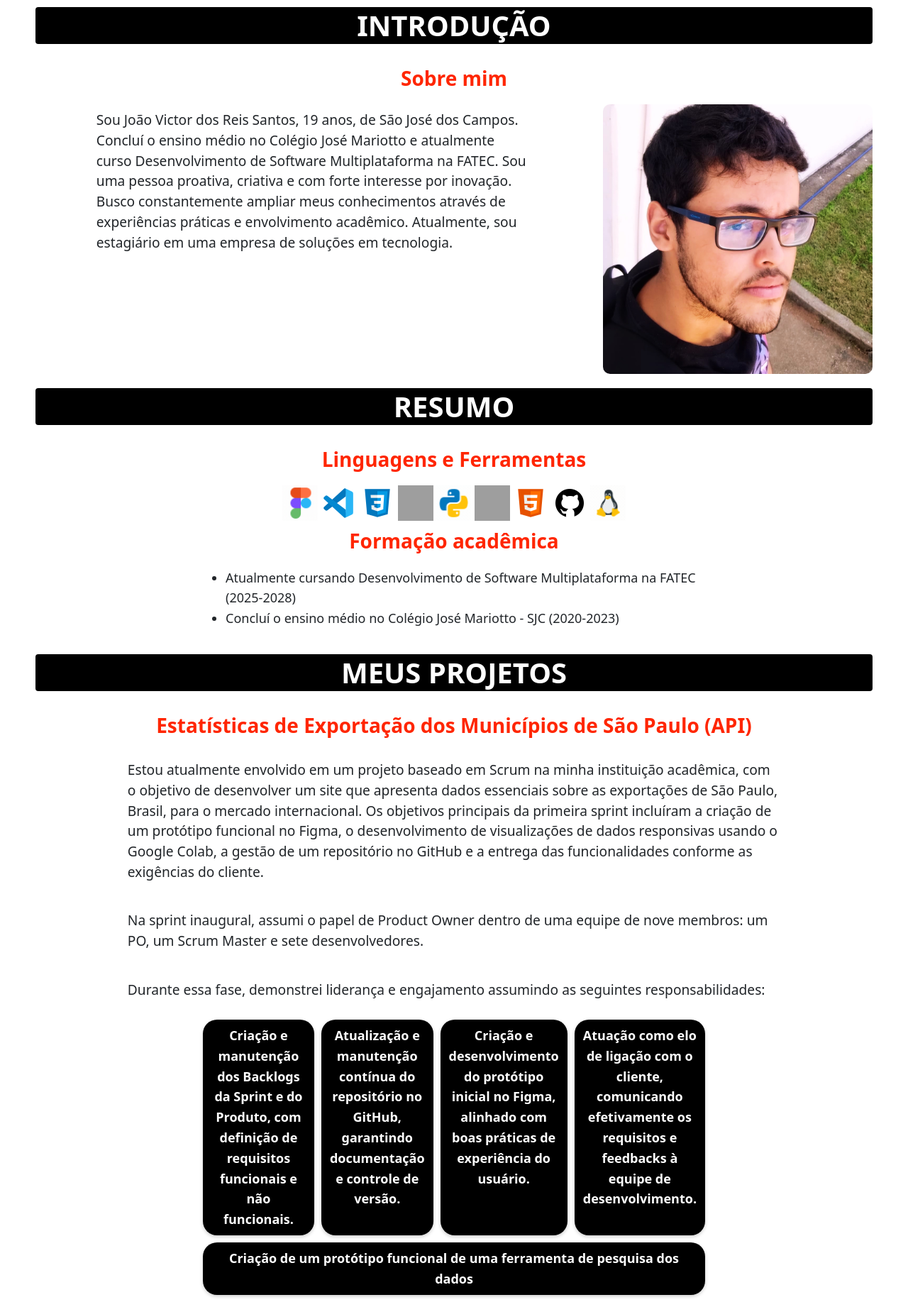
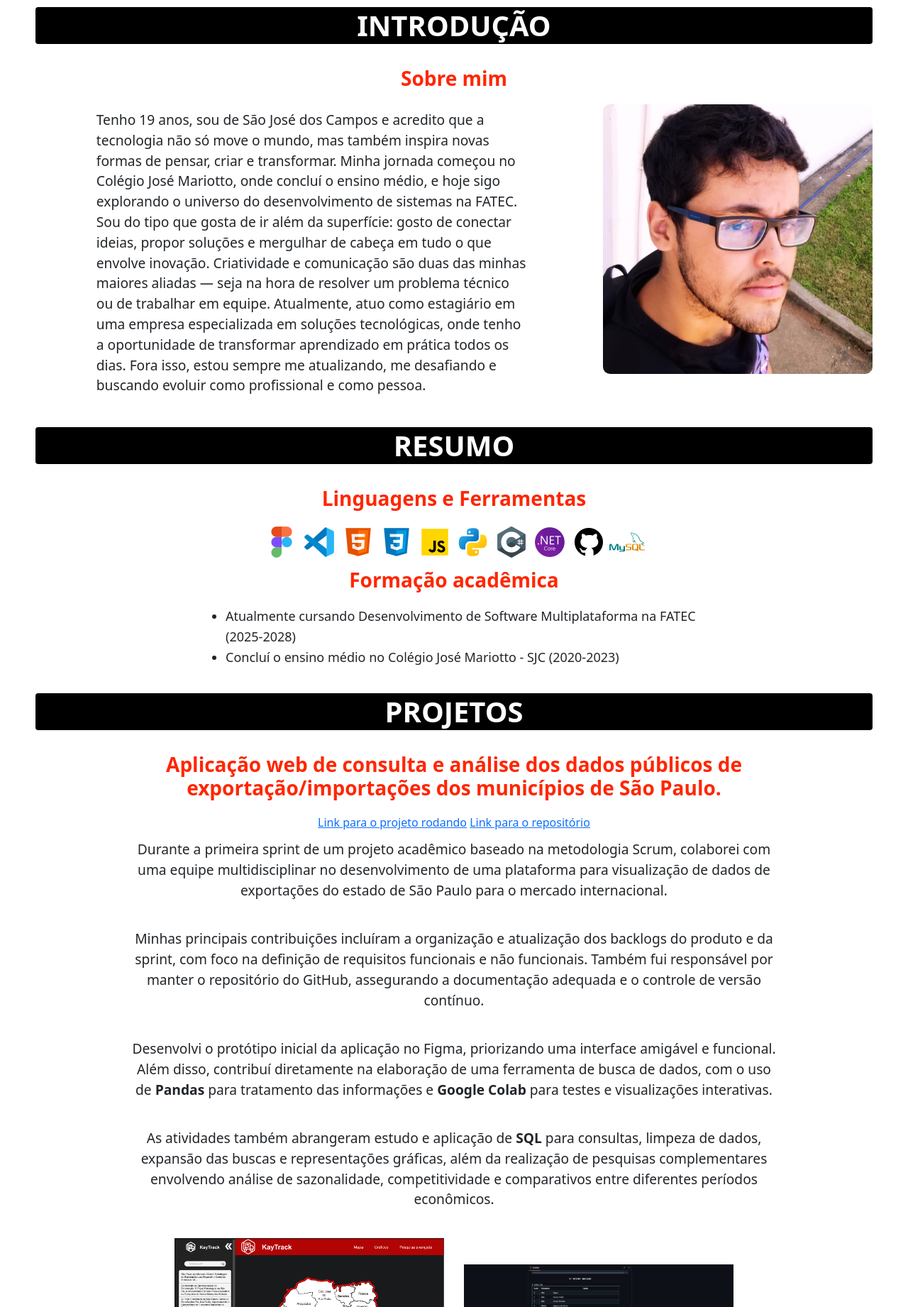
Before and after one commit to Templasan/Templasan, a Flask app: page / in a window 1280 px wide. Shown: the part 50-1892 px from the top of the page at 71% size. Run offline with Flask 3, Linux system fonts and the light colour scheme; grey boxes are pictures that could not be loaded.

Commit message:
Add files via upload

```diff
--- a/templates/index.html
+++ b/templates/index.html
@@ -12,8 +12,10 @@
     <div style="display: flex; align-items: flex-start; gap: 20px;">
       <div id="divdiv" style="flex: 1;">
         <p>
-          Sou João Victor dos Reis Santos, 19 anos, de São José dos Campos. Concluí o ensino médio no Colégio José Mariotto e atualmente curso Desenvolvimento de Software Multiplataforma na FATEC.
-          Sou uma pessoa proativa, criativa e com forte interesse por inovação. Busco constantemente ampliar meus conhecimentos através de experiências práticas e envolvimento acadêmico. Atualmente, sou estagiário em uma empresa de soluções em tecnologia.
+          Tenho 19 anos, sou de São José dos Campos e acredito que a tecnologia não só move o mundo, mas também inspira novas formas de pensar, criar e transformar. Minha jornada começou no Colégio José Mariotto, onde concluí o ensino médio, e hoje sigo explorando o universo do desenvolvimento de sistemas na FATEC.
+          Sou do tipo que gosta de ir além da superfície: gosto de conectar ideias, propor soluções e mergulhar de cabeça em tudo o que envolve inovação. Criatividade e comunicação são duas das minhas maiores aliadas — seja na hora de resolver um problema técnico ou de trabalhar em equipe.
+          Atualmente, atuo como estagiário em uma empresa especializada em soluções tecnológicas, onde tenho a oportunidade de transformar aprendizado em prática todos os dias. Fora isso, estou sempre me atualizando, me desafiando e buscando evoluir como profissional e como pessoa.
+
 
 
         </p>
@@ -28,15 +30,16 @@
     <h2 class="highlight">Resumo</h2>
     <h3>Linguagens e Ferramentas</h3>
     <div style="text-align: center;">
-      <img src="./static/images/Figma_logo.gif" alt="" style="width: 50px; height: 50px;">
+      <img src="./static/images/icons8-figma-100.png" alt="" style="width: 50px; height: 50px;">
       <img src="./static/images/VSCode.png" alt="" style="width: 50px; height: 50px;">
+      <img src="./static/images/html5.png" alt="" style="width: 50px; height: 50px;">
       <img src="./static/images/CSS.png" alt="" style="width: 50px; height: 50px;">
-      <img src="./static/images/Bootstrap.png" alt="" style="width: 50px; height: 50px;">
-      <img src="./static/images/Python.gif" alt="" style="width: 50px; height: 50px;">
-      <img src="./static/images/Powershell.png" alt="" style="width: 50px; height: 50px;">
-      <img src="./static/images/html5.png" alt="" style="width: 50px; height: 50px;">
+      <img src="./static/images/icons8-javascript-100.png" alt="" style="width: 50px; height: 50px;">
+      <img src="./static/images/icons8-python-100.png" alt="" style="width: 50px; height: 50px;">
+      <img src="./static/images/icons8-c-sharp-logo-100.png" alt="" style="width: 50px; height: 50px;">
+      <img src="./static/images/icons8-.net-framework-100.png" alt="" style="width: 50px; height: 50px;">
       <img src="./static/images/github.png" alt="" style="width: 50px; height: 50px;">
-      <img src="./static/images/linux.gif" alt="" style="width: 50px; height: 50px;">
+      <img src="./static/images/icons8-mysql-100.png" alt="" style="width: 50px; height: 50px;">
     </div>
     <h3>Formação acadêmica</h3>
     <ul>
@@ -47,29 +50,26 @@
 
   </div>
 
-  <div id="projects" class="boxc">
-      <h2 class="highlight">Meus Projetos</h2>
-      <h3>Estatísticas de Exportação dos Municípios de São Paulo (API)</h3>
+  <div id="projects" class="boxc" style="text-align: center;">
+      <h2 class="highlight">Projetos</h2>
+      <h3>Aplicação web de consulta e análise dos dados públicos de exportação/importações dos municípios de São Paulo.</h3>
+
+      <a style="display: inline-block;" href="https://api-teste.up.railway.app/"> Link para o projeto rodando </a>
+      <a style="display: inline-block;" href="https://github.com/Templasan/DSM---Projeto-de-API-1-Semestre"> Link para o repositório</a>
   <p>
-        Estou atualmente envolvido em um projeto baseado em Scrum na minha instituição acadêmica, com o objetivo de desenvolver um site que apresenta dados essenciais sobre as exportações de São Paulo, Brasil, para o mercado internacional.
-        Os objetivos principais da primeira sprint incluíram a criação de um protótipo funcional no Figma, o desenvolvimento de visualizações de dados responsivas usando o Google Colab, a gestão de um repositório no GitHub e a entrega das funcionalidades conforme as exigências do cliente.
+    Durante a primeira sprint de um projeto acadêmico baseado na metodologia Scrum, colaborei com uma equipe multidisciplinar no desenvolvimento de uma plataforma para visualização de dados de exportações do estado de São Paulo para o mercado internacional.
   </p>
   <p>
-        Na sprint inaugural, assumi o papel de Product Owner dentro de uma equipe de nove membros: um PO, um Scrum Master e sete desenvolvedores.
+    Minhas principais contribuições incluíram a organização e atualização dos backlogs do produto e da sprint, com foco na definição de requisitos funcionais e não funcionais. Também fui responsável por manter o repositório do GitHub, assegurando a documentação adequada e o controle de versão contínuo.
   </p>
   <p>
-        Durante essa fase, demonstrei liderança e engajamento assumindo as seguintes responsabilidades:
+    Desenvolvi o protótipo inicial da aplicação no Figma, priorizando uma interface amigável e funcional. Além disso, contribuí diretamente na elaboração de uma ferramenta de busca de dados, com o uso de <strong>Pandas</strong> para tratamento das informações e <strong>Google Colab</strong> para testes e visualizações interativas.
   </p>
-      <ul class="soft-skills-list">
-        <li>Criação e manutenção dos Backlogs da Sprint e do Produto, com definição de requisitos funcionais e não funcionais.</li>
-        <li>Atualização e manutenção contínua do repositório no GitHub, garantindo documentação e controle de versão.</li>
-        <li>Criação e desenvolvimento do protótipo inicial no Figma, alinhado com boas práticas de experiência do usuário.</li>
-        <li>Atuação como elo de ligação com o cliente, comunicando efetivamente os requisitos e feedbacks à equipe de desenvolvimento.</li>
-        <li>Criação de um protótipo funcional de uma ferramenta de pesquisa dos dados</li>
-      </ul>
   <p>
-        Esses esforços contribuíram para o progresso bem-sucedido do projeto, alinhado às metas e prazos estabelecidos.
+    As atividades também abrangeram estudo e aplicação de <strong>SQL</strong> para consultas, limpeza de dados, expansão das buscas e representações gráficas, além da realização de pesquisas complementares envolvendo análise de sazonalidade, competitividade e comparativos entre diferentes períodos econômicos.
   </p>
+
+
 
       <div class="gifs">
         <img src="./static/images/Design.png" alt="" style="width: 380px; height: auto;">
@@ -82,20 +82,21 @@
       <h2 class="highlight">Minhas Soft Skills e Habilidades</h2>
       <h3>Minhas principais Soft Skills</h3>
       <ul class="soft-skills-list">
-        <li>Proatividade</li>
-        <li>Autoconfiança</li>
-        <li>Negociação</li>
-        <li>Liderança</li>
-        <li>Inteligência Emocional</li>
-        <li>Delegação</li>
-        <li>Comunicação Eficaz</li>
-        <li>Responsabilidade</li>
+  <li>Comunicação clara e objetiva</li>
+  <li>Trabalho em equipe</li>
+  <li>Pensamento lógico e matemático</li>
+  <li>Organização de ideias</li>
+  <li>Resolução de problemas</li>
+  <li>Capacidade de argumentação e exposição de ideias</li>
+  <li>Raciocínio crítico</li>
+  <li>Minuciosidade e atenção aos detalhes</li>
 </ul>
+
   </div>
 
   <div id="docs" class="boxc">
-      <h2 class="highlight">Documentações e Artigos</h2>
-      <embed src="../static/images/Curriculo.pdf" width="100%" height="600px"></embed>
+      <h2 class="highlight">Currículo</h2>
+      <iframe src="../static/images/Curriculo.pdf" width="100%" height="600px"></iframe>
   </div>
 
   <div id="certs" class="boxc">
```
Also changed, not shown: static/images/icons8-.net-framework-100.png (added), static/images/icons8-c-sharp-logo-100.png (added), static/images/icons8-figma-100.png (added), static/images/icons8-flask-100.png (added), static/images/icons8-javascript-100.png (added), static/images/icons8-mysql-100.png (added), static/images/icons8-python-100.png (added), vercel.json. Lines whose indentation alone changed are shown as unchanged.
